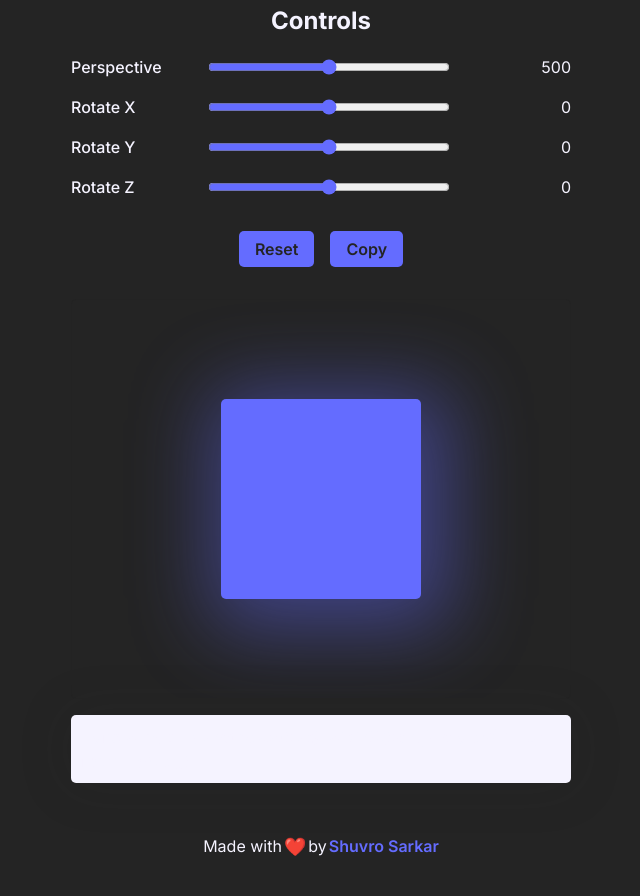
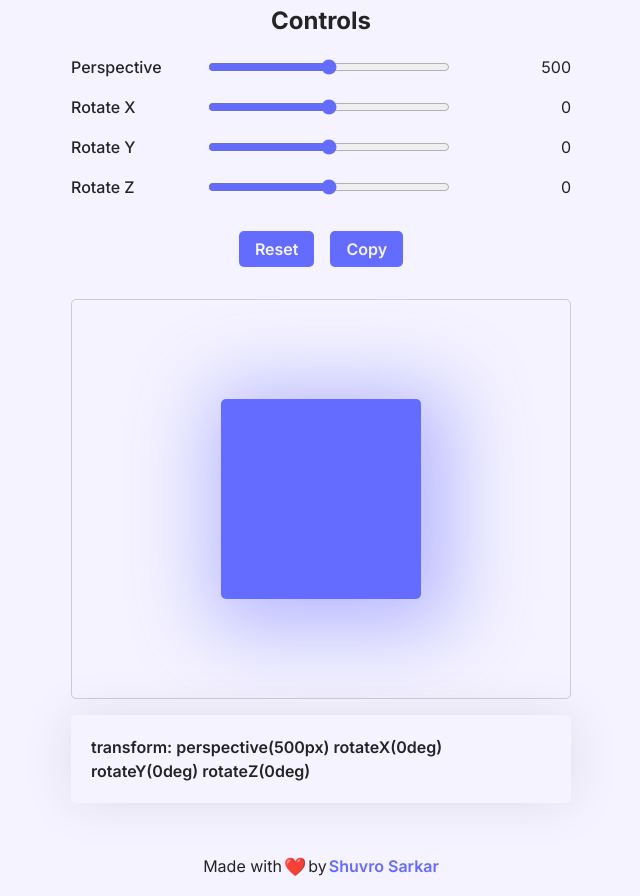
Before and after one commit to shuvro111/perspektive, a website built with Vite: page index.html in a window 1280 px wide. Shown: the part 231-1127 px from the top of the page, without its empty margins (319-959 px from the left). Built offline with nearby package versions, Linux system fonts and the light colour scheme.

Commit message:
dark version implemented 🌙

```diff
--- a/style.css
+++ b/style.css
@@ -34,12 +34,14 @@
   --background: #f5f3ff;
   --accent: #646cff;
   --accent-hover: #535bf2;
+  --shadow: 36, 36, 36;
 }
 
-@media (prefers-color-scheme: light) {
+@media (prefers-color-scheme: dark) {
   :root {
     --foreground: #f5f3ff;
     --background: #242424;
+    --shadow: 245, 243, 255;
   }
 }
 
@@ -123,7 +125,7 @@
   padding: 0.5rem 1rem;
   border-radius: 5px;
   background-color: var(--accent);
-  color: var(--background);
+  color: #f5f3ff;
   font-weight: 500;
   text-decoration: none;
   transition: background-color 0.2s ease-in-out;
@@ -219,10 +221,10 @@
 
 .value {
   margin-top: 1rem !important;
-  background-color: #f5f3ff;
-  box-shadow: 0px 0px 50px 5px #24242420;
+  background-color: var(--background);
+  box-shadow: 0px 0px 50px 0px rgba(var(--shadow), 0.1);
   border-radius: 5px;
-  padding: 10px;
+  padding: 20px;
   text-align: left;
   width: 100%;
   margin: 0 auto;
```
